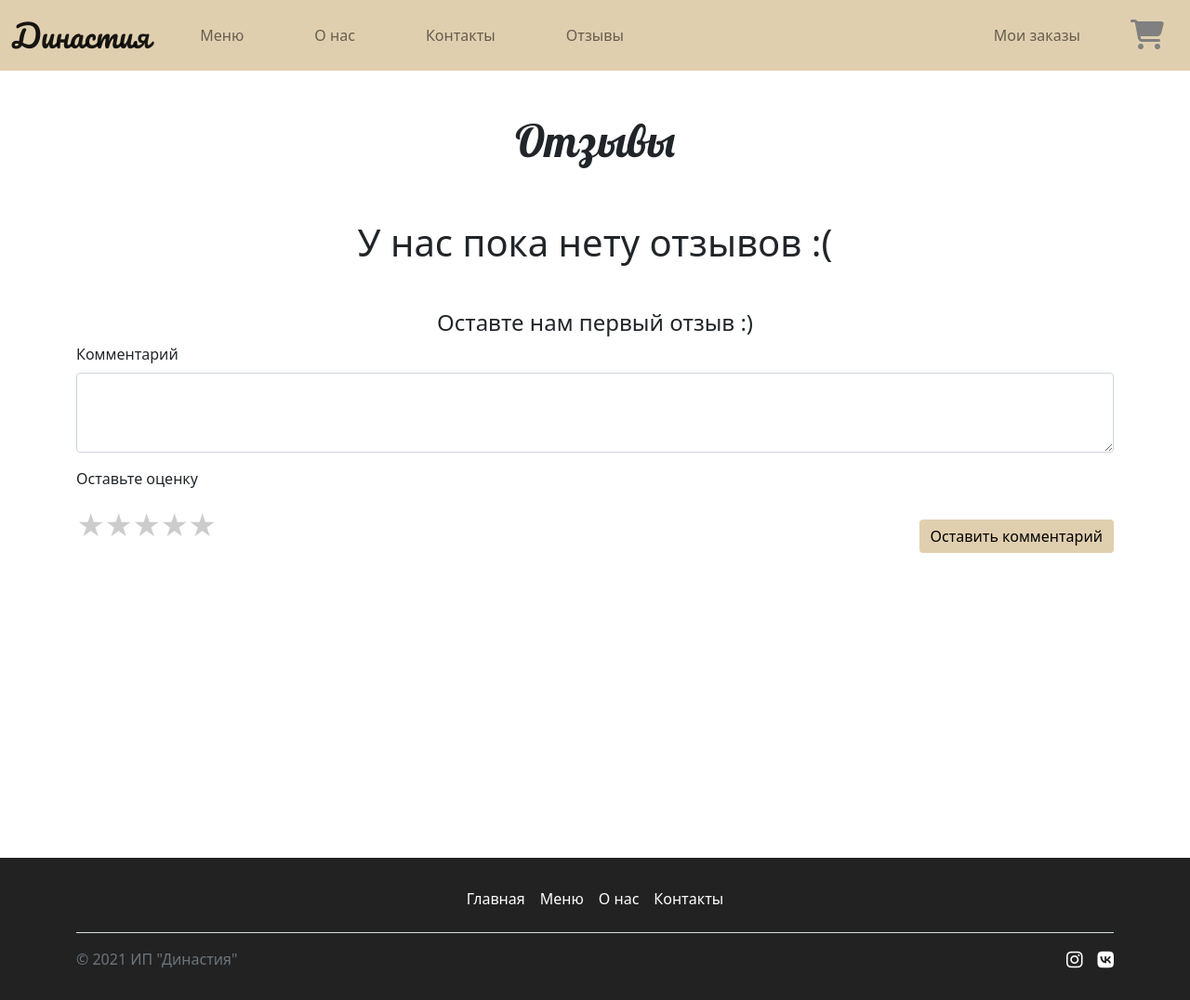
After one commit to feellikeiamgoku/bsuir-bakery, a Django app: page /site/company_reviews/ in a window 1280 px wide. The commit adds this page. Shown: the whole page at 93% size. Run offline with Django 3.2, Linux system fonts and the light colour scheme; the visitor is signed in with stand-in values (Sample User, id 1); data that the repository does not hold is empty; some libraries are stand-ins or nearby versions.

Commit message:
Add review section

```diff
--- a/backend/product_views/static/product_views/style.css
+++ b/backend/product_views/static/product_views/style.css
@@ -147,3 +147,39 @@ body {
 .footer {
     background-color: #222;
 }
+
+/* raiting stars */
+.rate {
+    float: left;
+    height: 46px;
+}
+.rate:not(:checked) > input {
+    position:absolute;
+    top:-9999px;
+}
+.rate:not(:checked) > label {
+    float:right;
+    width:1em;
+    overflow:hidden;
+    white-space:nowrap;
+    cursor:pointer;
+    font-size:30px;
+    color:#ccc;
+}
+.rate:not(:checked) > label:before {
+    content: '★ ';
+}
+.rate > input:checked ~ label {
+    color: #ffc700;
+}
+.rate:not(:checked) > label:hover,
+.rate:not(:checked) > label:hover ~ label {
+    color: #deb217;
+}
+.rate > input:checked + label:hover,
+.rate > input:checked + label:hover ~ label,
+.rate > input:checked ~ label:hover,
+.rate > input:checked ~ label:hover ~ label,
+.rate > label:hover ~ input:checked ~ label {
+    color: #c59b08;
+}
--- a/backend/product_views/templates/product_views/base.html
+++ b/backend/product_views/templates/product_views/base.html
@@ -41,6 +41,9 @@
                             </li>
                             <li class="nav-item">
                                 <a class="nav-link" href="{% url 'product_views:contacts' %}">Контакты</a>
+                            </li>
+                            <li class="nav-item">
+                                <a class="nav-link" href="{% url 'product_views:company_reviews' %}">Отзывы</a>
                             </li>
                         </ul>
                         {% if request.user.is_authenticated %}
--- /dev/null
+++ b/backend/product_views/templates/product_views/company_reviews.html
@@ -0,0 +1,110 @@
+{% extends "product_views/base.html" %}
+
+{% block content %}
+
+<div class="container">
+    <h1 class="text-center heading-title mt-5">Отзывы</h1>
+    {% if not reviews %}
+    <h1 class="pt-5 text-center">У нас пока нету отзывов :(</h1>
+
+    {% if user.is_authenticated %}
+    <h4 class="mt-5 text-center">Оставте нам первый отзыв :) </h4>
+    <div class="mb-3">
+        <form method="post" action=".">
+            {% csrf_token %}
+            <label for="comment-text" class="form-label">Комментарий</label>
+            <textarea name="review_text" class="form-control" id="comment-text" rows="3" required></textarea>
+            <p class="mt-3">Оставьте оценку</p>
+            <div class="d-flex justify-content-between">
+                <div class="rate">
+                    <input type="radio" id="star5" name="rate" value="5" />
+                    <label for="star5" title="text">5 stars</label>
+                    <input type="radio" id="star4" name="rate" value="4" />
+                    <label for="star4" title="text">4 stars</label>
+                    <input type="radio" id="star3" name="rate" value="3" />
+                    <label for="star3" title="text">3 stars</label>
+                    <input type="radio" id="star2" name="rate" value="2" />
+                    <label for="star2" title="text">2 stars</label>
+                    <input type="radio" id="star1" name="rate" value="1" />
+                    <label for="star1" title="text">1 star</label>
+                </div>
+                <div>
+                    <!-- <input type="hidden" id="hid-raiting" name="raiting"> -->
+                    <input type="submit" value="Оставить комментарий" class="mt-3 btn btn-primary">
+
+                </div>
+            </div>
+        </form>
+    </div>
+    {% endif %}
+
+    {% else %}
+    {% for review in reviews %}
+    <div class="card mt-5">
+        <div class="card-header d-flex justify-content-between">
+            <span><b>Комментарий пользователя: </b>{{user.name}} |<span><span><b>Оценка:</b>
+                        {{review.raitng}}</span></span></span>
+            <span>{{review.time_created|date:"d.m.y"}} {{ review.time_created|time:"H:i" }}</span>
+
+        </div>
+        <div class="card-body">
+            <p class="card-text">{{ review.text }}</p>
+            {% if user == review.author or user.is_staff %}
+            <form method="post" action="{% url 'product_views:delete_company_review' pk=review.id %}">
+                {% csrf_token %}
+                <input type="submit" class="btn btn-danger" value="Удалить отзыв">
+            </form>
+            {% endif %}
+        </div>
+    </div>
+
+    {% endfor %}
+    <div class="mt-5">
+        <form method="post" action=".">
+            {% csrf_token %}
+            <label for="comment-text" class="form-label">Комментарий</label>
+            <textarea name="review_text" class="form-control" id="comment-text" rows="3" required></textarea>
+            <p class="mt-3">Оставьте оценку</p>
+            <div class="d-flex justify-content-between">
+                <div class="rate">
+                    <input type="radio" id="star5" name="rate" value="5" />
+                    <label for="star5" title="text">5 stars</label>
+                    <input type="radio" id="star4" name="rate" value="4" />
+                    <label for="star4" title="text">4 stars</label>
+                    <input type="radio" id="star3" name="rate" value="3" />
+                    <label for="star3" title="text">3 stars</label>
+                    <input type="radio" id="star2" name="rate" value="2" />
+                    <label for="star2" title="text">2 stars</label>
+                    <input type="radio" id="star1" name="rate" value="1" checked />
+                    <label for="star1" title="text">1 star</label>
+                </div>
+                <div>
+                    <input type="submit" value="Оставить комментарий" class="mt-3 btn btn-primary">
+
+                </div>
+            </div>
+        </form>
+    </div>
+    {% endif %}
+
+</div>
+
+<!-- <script>
+    let star1 = document.querySelector("#star1")
+    let star2 = document.querySelector("#star2")
+    let star3 = document.querySelector("#star3")
+    let star4 = document.querySelector("#star4")
+    let star5 = document.querySelector("#star5")
+
+    let stars = [star1, star2, star3, star4, star5];
+
+    stars.forEach(element => {
+        element.addEventListener("click", (event => {
+            console.log(typeof (element.value))
+        })
+        )
+    })
+        ; -->
+
+<!-- </script> -->
+{% endblock %}
--- a/backend/product_views/templates/product_views/index.html
+++ b/backend/product_views/templates/product_views/index.html
@@ -17,11 +17,12 @@
                 <h2>Нам доверяют</h2>
                 <p>Наш хлеб подают в отличных заведениях Минска. Доверие к нашей продукции со стороны таких клиентов ещё
                     раз подтверждает отменное качество нашей работы.</p>
+                <a class="btn btn-primary" href="{% url 'product_views:company_reviews' %}">Смотреть отзывы</a>
             </div>
         </div>
         <div class="col-md-6">
-            <div class="h-100 p-5 bg-light border rounded-3"
-                style="background-image: url(https://lh3.googleusercontent.com/proxy/zWwP4JQMYHFJ2x0G9XqCUHVg4wwxSpzv5QMlK_NpiEW1_qY3xtArfT4fLv221hBl79duJ-gVv4tlnL64PEdVO_fNPDsGoyyDLQ); background-repeat: no-repeat;background-size: cover">
+            <div class="h-100 p-5 border rounded-3"
+                style="background-image: url(https://thumbs.dreamstime.com/b/top-view-bright-wooden-table-top-view-bright-wooden-table-boards-texture-wood-wooden-floor-169015107.jpg); background-repeat: no-repeat;background-size: cover">
                 <h2>Предлагаем только лучшее</h2>
                 <p>Ежедневно мы создаем ароматный хлеб на закваске, сливочные круассаны, печенье и многое другое. Всю
                     продукцию можно приобрести онлайн на сайте.</p>
--- a/backend/product_views/urls.py
+++ b/backend/product_views/urls.py
@@ -2,7 +2,7 @@ from django.urls import path
 
 from product_views.views import (index, about, ListProducts, DetailProducts,
 user_login, user_register, add_to_cart, delete_item_from_cart, update_item_from_cart, create_list_order,
-update_orders, detail_orders, contacts)
+update_orders, detail_orders, contacts, company_reviews, delete_company_review, product_reviews, product_reviews_delete)
 app_name = 'products'
 
 
@@ -21,6 +21,11 @@ urlpatterns = [
     path("order/<int:pk>/update", update_orders, name="update_orders"),
     path("order/<int:pk>/detail", detail_orders, name="detail_orders"),
 
+    path("company_reviews/", company_reviews, name="company_reviews"),
+    path("company_reviews/<int:pk>/delete", delete_company_review, name="delete_company_review"),
+    path("menu/<int:pk>/reviews/create", product_reviews, name="product_reviews"),
+    path("menu/<int:pk>/reviews/delete", product_reviews_delete, name="product_reviews_delete"),
+
 
     path("login/", user_login, name="login"),
     path("register/", user_register, name="register"),
--- a/backend/product_views/views.py
+++ b/backend/product_views/views.py
@@ -9,7 +9,7 @@ from django.contrib.auth.decorators import login_required
 from django.http import HttpResponseNotAllowed, HttpResponse
 from product_views.forms import LoginForm, RegisterForm
 
-from products.models import Case, Product, OrderProduct, Order, PaymentMethods, OrderStatuses, ProductCategory
+from products.models import Case, Product, OrderProduct, Order, PaymentMethods, OrderStatuses, ProductCategory, Review, ProductReview
 
 
 def index(request):
@@ -183,3 +183,40 @@ def detail_orders(request, pk):
         if order.status != OrderStatuses.REFUSED:
             return render(request, "product_views/order_detail.html", {"order": order, "statuses": OrderStatuses})
     return HttpResponseNotAllowed(["GET"])
+
+import pdb
+def company_reviews(request):
+    if request.method == "POST":
+        text = request.POST["review_text"]
+        raitng = request.POST.get("rate", 0)
+        review = Review(text=text, raitng=raitng, author=request.user)
+        review.save()
+        return redirect(request.headers["Referer"])
+
+    else:
+        reviews = Review.objects.all()
+        return render(request, "product_views/company_reviews.html", {"reviews": reviews})
+
+def delete_company_review(request, pk):
+    if request.method == "POST":
+        Review.objects.get(id=pk).delete()
+        return redirect(request.headers["Referer"])
+
+    else:
+        reviews = Review.objects.all()
+        return render(request, "product_views/company_reviews.html", {"reviews": reviews})
+
+
+def product_reviews(request, pk):
+    if request.method == "POST":
+        text = request.POST["review_text"]
+        product = Product.objects.get(id=pk)
+        prod_review = ProductReview(author=request.user, product=product, text=text)
+        prod_review.save()
+
+        return redirect(f"/site/menu/{pk}")
+
+def product_reviews_delete(request, pk):
+    if request.method == "POST":
+        ProductReview.objects.get(id=pk).delete()
+        return redirect(request.headers["Referer"])
--- a/backend/products/admin.py
+++ b/backend/products/admin.py
@@ -1,7 +1,7 @@
 from django.contrib import admin
 
 # Register your models here.
-from products.models import Product, Order, OrderProduct, Case, ProductCategory
+from products.models import Product, Order, OrderProduct, Case, ProductCategory, Review, ProductReview
 
 
 admin.site.register(Product)
@@ -9,3 +9,5 @@ admin.site.register(Order)
 admin.site.register(OrderProduct)
 admin.site.register(Case)
 admin.site.register(ProductCategory)
+admin.site.register(Review)
+admin.site.register(ProductReview)
```
Also changed, not shown: backend/product_views/templates/product_views/product.html (+35 -0 lines), backend/products/models.py (+21 -1 lines), backend/media/products/recept_3245_smld_AidUFKF.jpg (added), backend/products/migrations/0011_auto_20211126_1819.py (added), backend/products/migrations/0012_auto_20211126_1937.py (added).
